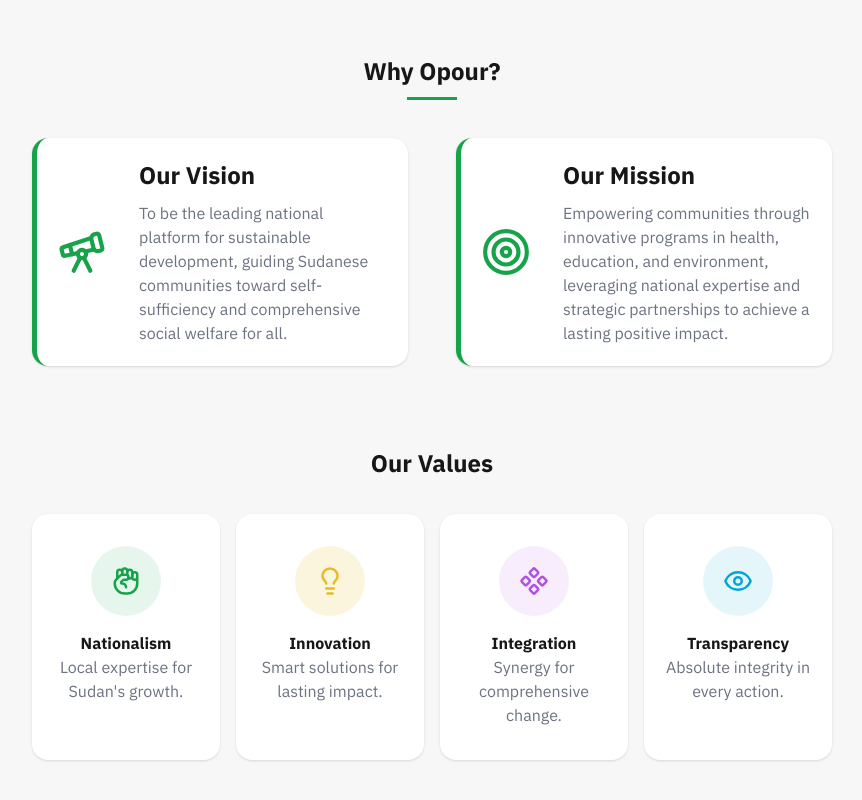
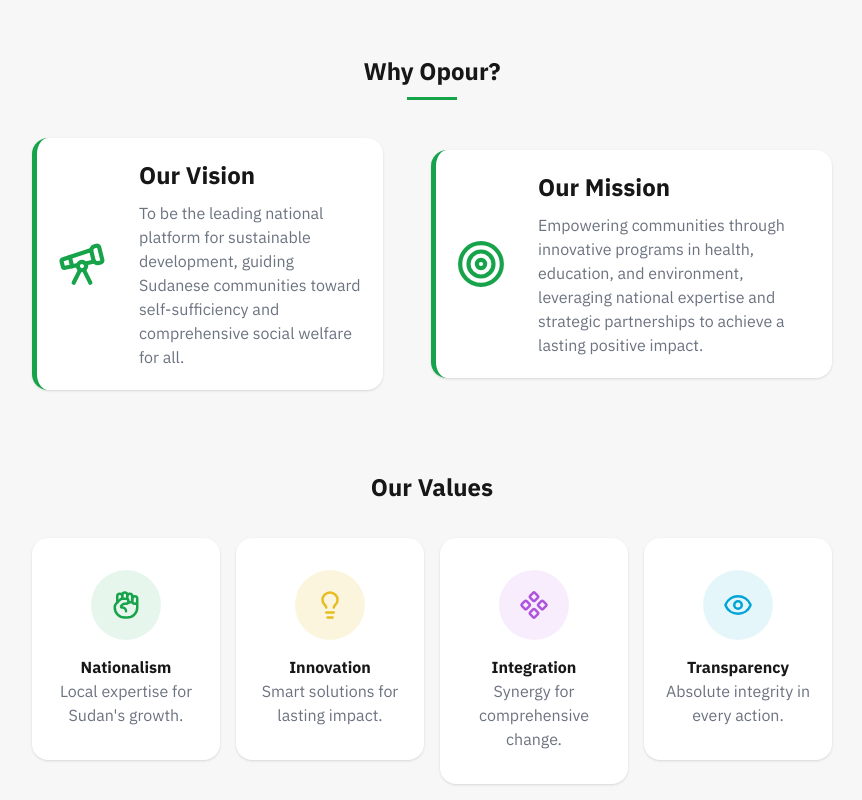
Before and after one commit to Mohayyad-Muawia/opour, a Next.js app: page /en in a window 1280 px wide. Shown: the part 1620-2420 px from the top of the page, without its empty margins (208-1070 px from the left). Built offline with nearby package versions, Linux system fonts and the light colour scheme.

Commit message:
feat: Animate the Cards

```diff
--- a/src/components/home/fields/index.tsx
+++ b/src/components/home/fields/index.tsx
@@ -3,6 +3,7 @@
 import Image from "next/image";
 import { Link } from "@/i18n/routing";
 import AnimateOnScroll from "@/motion/AnimateOnScroll";
+import AnimatedCard from "@/components/shared/Animated-Card";
 export default function Fields() {
     const t = useTranslations("HomePage.Fields");
 
@@ -78,7 +79,7 @@
             <div className="fields-list">
                 {
                     fields.map((f) => (
-                        <AnimateOnScroll key={f.id} type="fadeInUp" delay={f.id * .1} className="field-item card">
+                        <AnimatedCard key={f.id} type="fadeInUp" delay={f.id * .1} className="field-item card">
                             <Image src={f.img} alt={f.title} width={400} height={300} />
                             <div className="text">
                                 <h2 className="field-title">{f.title}</h2>
@@ -88,7 +89,7 @@
                                     ))}
                                 </ul>
                             </div>
-                        </AnimateOnScroll>
+                        </AnimatedCard>
                     ))
                 }
             </div>
--- a/src/components/home/values/index.tsx
+++ b/src/components/home/values/index.tsx
@@ -3,6 +3,7 @@
 import "./values.css"
 import { useTranslations } from "next-intl";
 import AnimateOnScroll from "@/motion/AnimateOnScroll";
+import AnimatedCard from "@/components/shared/Animated-Card";
 export default function Values() {
     const t = useTranslations("HomePage.Values");
 
@@ -43,7 +44,7 @@
                 <h1 className="section-title">{t('title')}</h1>
             </AnimateOnScroll>
             <div className="vision-mission">
-                <AnimateOnScroll type="fadeInLeft" delay={.1} className="card">
+                <AnimatedCard type="fadeInLeft">
                     <div className="icon">
                         <Telescope />
                     </div>
@@ -51,8 +52,8 @@
                         <h2>{t('vision.title')}</h2>
                         <p>{t('vision.description')}</p>
                     </div>
-                </AnimateOnScroll>
-                <AnimateOnScroll type="fadeInLeft" delay={.2} className="card">
+                </AnimatedCard>
+                <AnimatedCard delay={.1} type="fadeInLeft">
                     <div className="icon">
                         <Target />
                     </div>
@@ -60,7 +61,7 @@
                         <h2>{t('mission.title')}</h2>
                         <p>{t('mission.description')}</p>
                     </div>
-                </AnimateOnScroll>
+                </AnimatedCard>
             </div >
             <div className="values-list">
                 <AnimateOnScroll type="fadeInUp" delay={.25} >
@@ -68,7 +69,7 @@
                 </AnimateOnScroll>
                 <div className="grid">
                     {values.map((value, index) => (
-                        <AnimateOnScroll key={index} type="fadeInUp" delay={.3 + index * .1} className="card">
+                        <AnimatedCard key={index} type="fadeInUp" delay={.3 + index * .1} className="card">
                             <div className="icon" style={{ color: value.color, backgroundColor: value.bg }}>
                                 <value.icon />
                             </div>
@@ -76,7 +77,7 @@
                                 <h4>{value.title}</h4>
                                 <p>{value.description}</p>
                             </div>
-                        </AnimateOnScroll>
+                        </AnimatedCard>
                     ))}
                 </div>
             </div>
--- a/src/components/home/values/values.css
+++ b/src/components/home/values/values.css
@@ -12,7 +12,6 @@
             align-items: center;
             justify-content: center;
             gap: 2rem;
-            width: 50%;
             border: 0;
             border-inline-start: 5px solid var(--primary);
 
--- /dev/null
+++ b/src/components/shared/Animated-Card/index.tsx
@@ -0,0 +1,17 @@
+'use client'
+import { motion } from 'motion/react'
+import AnimateOnScroll from '@/motion/AnimateOnScroll'
+
+export default function AnimatedCard({ children, className, delay, type, x }: { children: React.ReactNode, className?: string, delay?: number, type?: "fadeInUp" | "fadeInBottom" | "fadeInLeft" | "fadeInRight", x?: number | string }) {
+  return (
+    <AnimateOnScroll delay={delay} type={type} x={x}>
+      <motion.div
+        className={`card ${className}`}
+        initial={{ y: 0, boxShadow: 'var(--shadow-sm)' }}
+        whileHover={{ y: -10, boxShadow: 'var(--shadow-lg)' }}
+      >
+        {children}
+      </motion.div>
+    </AnimateOnScroll>
+  )
+}
```
Also changed, not shown: src/app/[locale]/about/page.tsx (+8 -10 lines), src/components/shared/card/index.tsx (deleted, +0 -12 lines).
